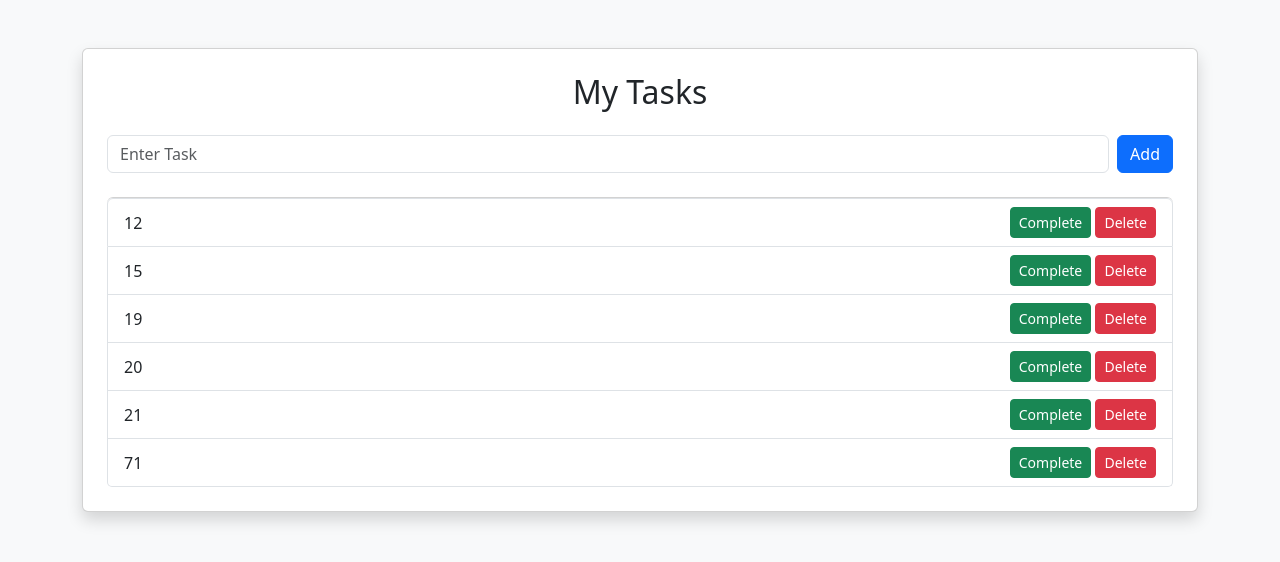
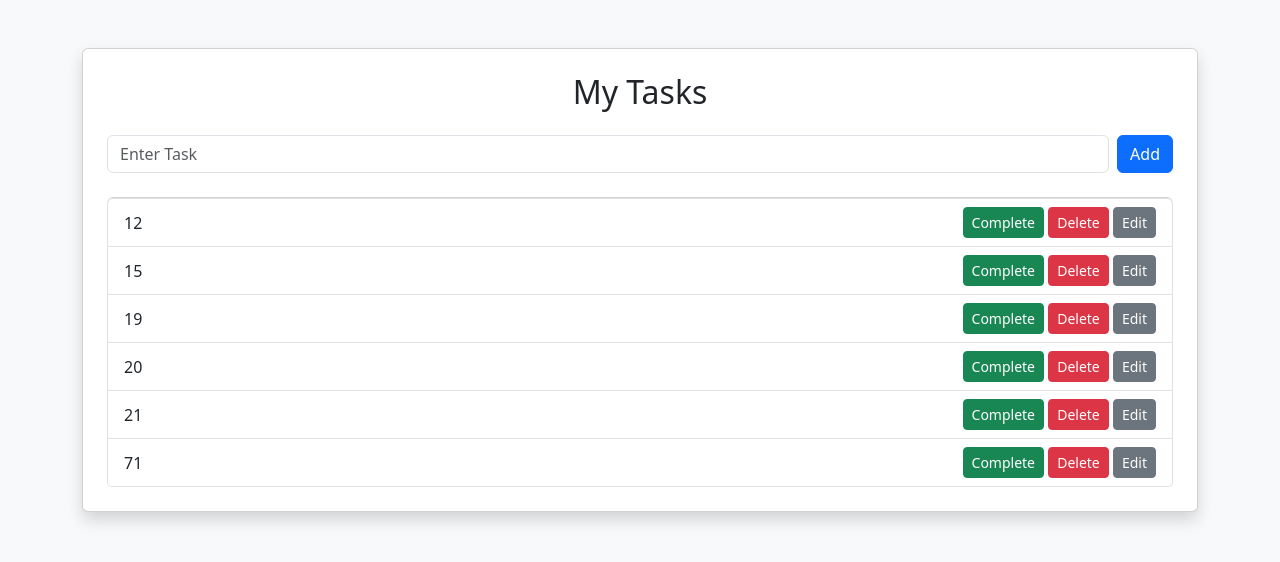
Before and after one commit to shivam1108-06/web-todo-list, a Flask app: page / in a window 1280 px wide. Shown: the part 56-618 px from the top of the page. Run offline with Flask 3, Linux system fonts and the light colour scheme; data comes from the database, SQL or seed files in the repository.

Commit message:
Added edit task feature

```diff
--- a/app.py
+++ b/app.py
@@ -59,3 +59,14 @@ def complete(id):
 
 if __name__ == "__main__":
     app.run(debug=True)
+
+@app.route('/edit/<int:id>', methods=['GET', 'POST'])
+def edit(id):
+    task = Task.query.get_or_404(id)
+
+    if request.method == 'POST':
+        task.content = request.form['content']
+        db.session.commit()
+        return redirect('/')
+
+    return render_template('edit.html', task=task)
--- a/templates/index.html
+++ b/templates/index.html
@@ -59,6 +59,9 @@
                        class="btn btn-danger btn-sm">
                         Delete
                     </a>
+                    <a href="/edit/{{ task.id }}" class="btn btn-secondary btn-sm">
+                        Edit
+                    </a>
 
                 </div>
 
```
Also changed, not shown: templates/edit.html (added, +19 -0 lines).
